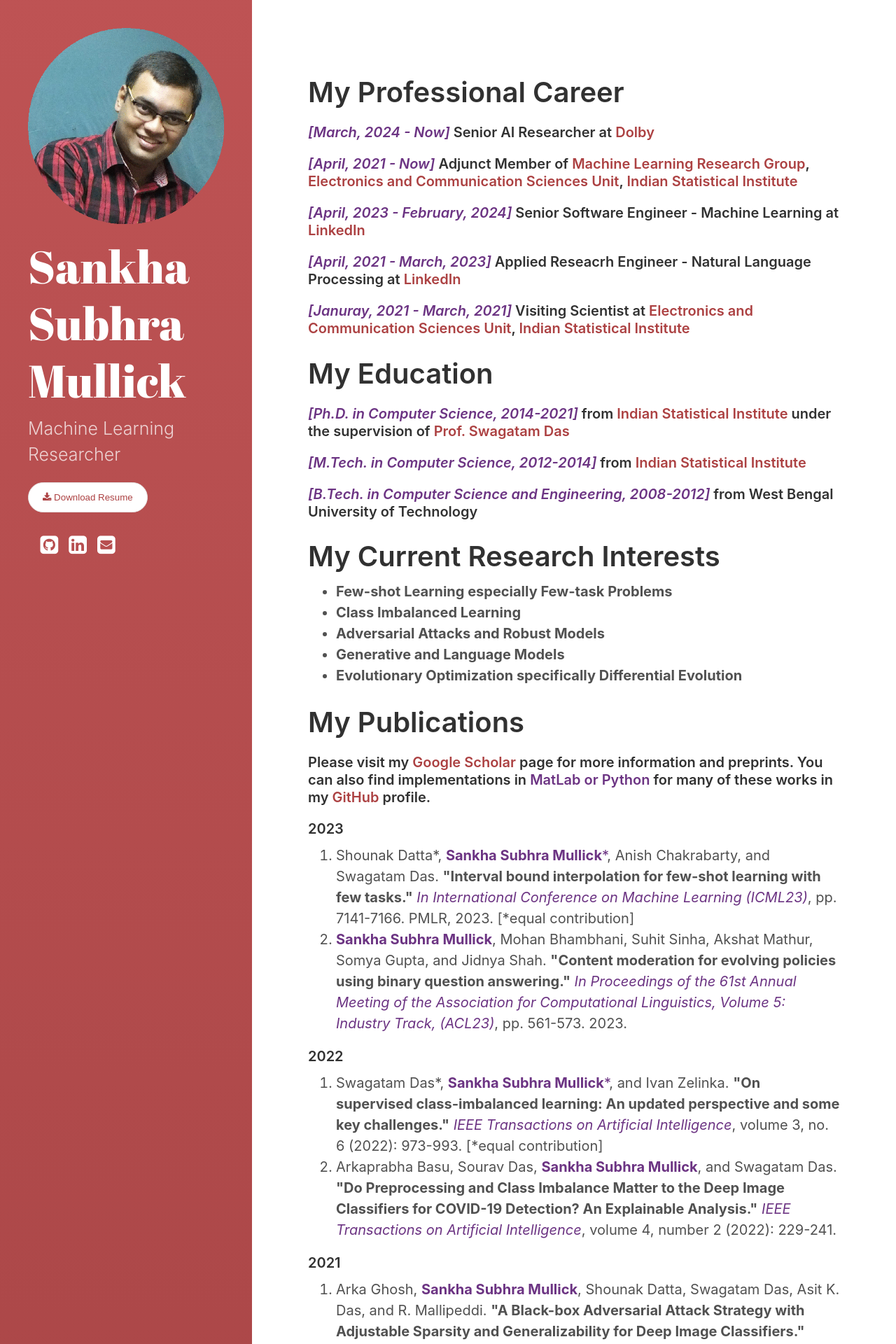
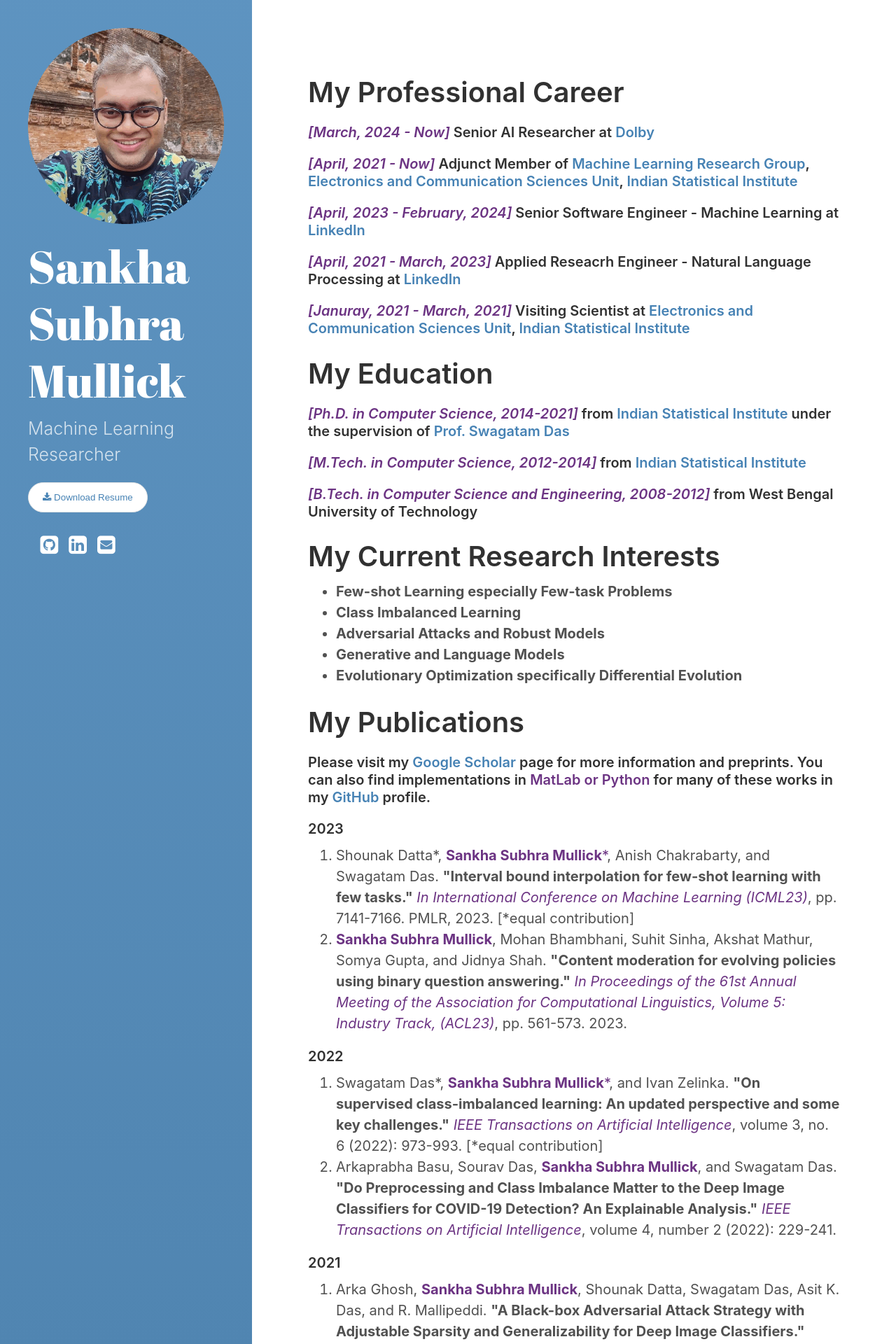
Before and after one commit to SankhaSubhra/SankhaSubhra.github.io, a Jekyll site: the page built from index.html, in a window 1280 px wide. Shown: the top 1920 px of the page at 70% size. Built offline with Jekyll 4.4.1, drawn with Linux system fonts in a browser that asks for light colours; the list of posts is cut into pages by our own code; a style sheet for code colours, icons or effects is not loaded.

Commit message:
update in july

```diff
--- a/_sass/hydeout/_variables.scss
+++ b/_sass/hydeout/_variables.scss
@@ -5,7 +5,7 @@
 $gray-5: #515151 !default;
 $gray-6: #313131 !default;
 
-$red: #ac4142 !default;
+$red: #4682B4 !default;
 $orange: #d28445 !default;
 $yellow: #f4bf75 !default;
 $green: #90a959 !default;
--- a/assets/css/main.scss
+++ b/assets/css/main.scss
@@ -2,7 +2,7 @@
 # Use a comment to ensure Jekyll reads the file to be transformed into CSS later
 # only main files contain this front matter, not partials.
 ---
-$sidebar-bg-color: #ac4142;
-$link-color: #ac4142;
+$sidebar-bg-color: #4682B4;
+$link-color: #4682B4;
 $sidebar-sticky: false;
 @import "hydeout";
```
Also changed, not shown: public/dp.gif, 3 other files.
